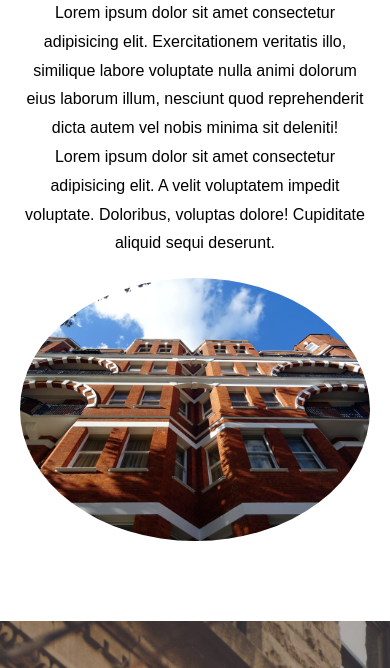
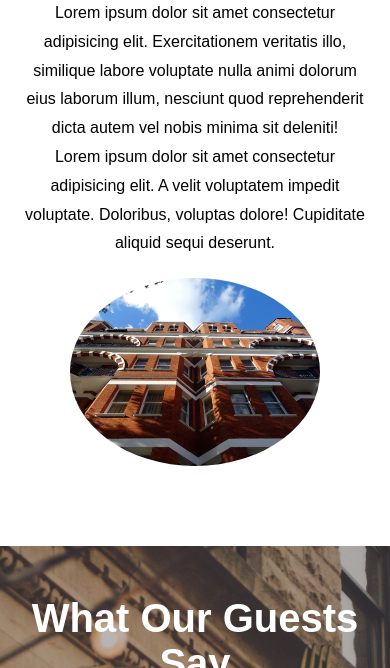
Before and after one commit to vishal7580/hotelwebsite, a plain HTML site: page about.html in a window 390 px wide. Shown: the part 156-824 px from the top of the page. Drawn offline with Linux system fonts and the light colour scheme.

Commit message:
Update about.css

```diff
--- a/css/about.css
+++ b/css/about.css
@@ -165,6 +165,9 @@ footer h4{
     text-align: center;
     margin-bottom: 20px;
 }
+    .col-2 img{
+        width: 250px;
+    }
 .middle-col-1 p,.middle-col-2 p{
    height: 100%;
    overflow: hidden;
```
